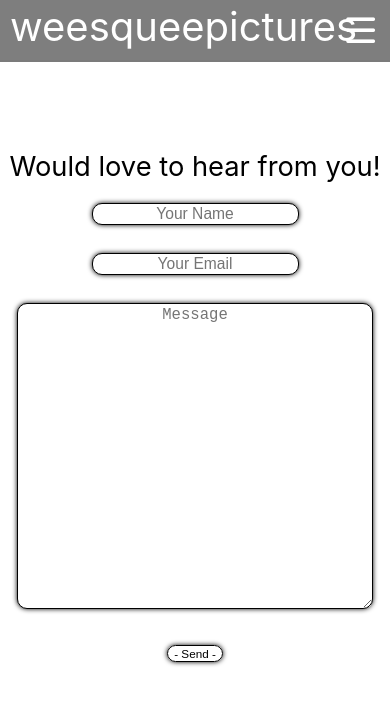
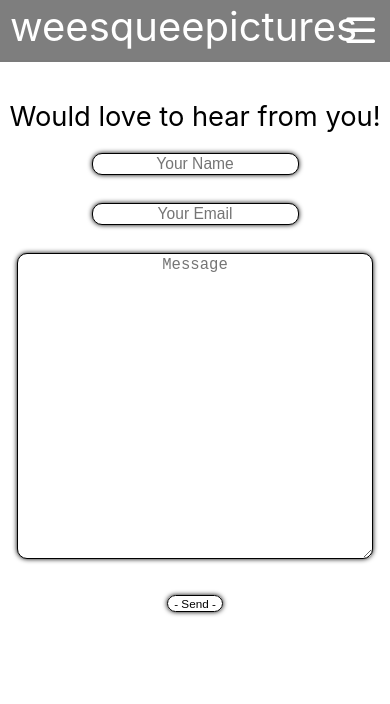
Before and after one commit to timrusin/weesqueepictures, a React (Create React App) app: page /contact in a window 390 px wide. Shown: the top 704 px of the page. Built offline with nearby package versions, Linux system fonts and the light colour scheme.

Commit message:
less top padding on contact page for mobile

```diff
--- a/src/pages/Contact.css
+++ b/src/pages/Contact.css
@@ -14,6 +14,13 @@
 }
 
 @media screen and (max-width:910px){
+    .contact-page-container {
+        padding-top: 100px;
+        display: flex;
+        flex-direction: column;
+        align-items: center;
+    }
+
     .contact-title {
         font-size: 7vw;
         margin-bottom: 5%;
```
